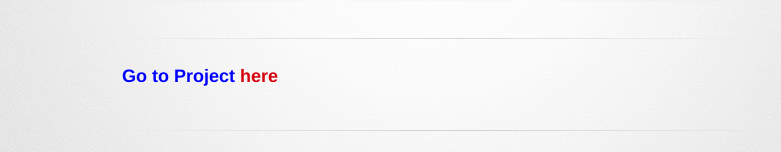
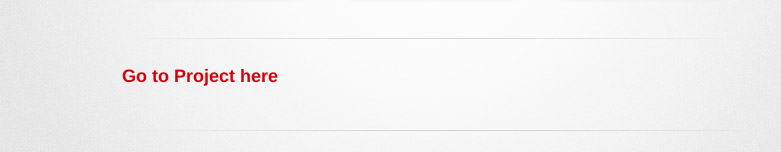
Before and after one commit to vijayvmenon/Ignite2, a website: page index.html in a window 1280 px wide. Shown: the part 208-360 px from the top of the page, without its empty margins (208-989 px from the left). Drawn offline with Linux system fonts and the light colour scheme; a web font is replaced by a local one.

Commit message:
Update index.html

```diff
--- a/index.html
+++ b/index.html
@@ -30,9 +30,9 @@
 
         <hr>
 
-        <section>
-          <h3 style="color:blue"> Go to Project <a href="https://vijayvmenon.github.io/Ignite2/www">here</a></h3>
-        </section>
+        <body>
+          <h3> Go to Project <a href="https://vijayvmenon.github.io/Ignite2/www">here</a></h3>
+        </body>
         <footer>
           Ignite2 is maintained by <a href="https://github.com/vijayvmenon">vijayvmenon</a>,<a href="https://github.com/manney86">Manney</a><br>
          </footer>
```
